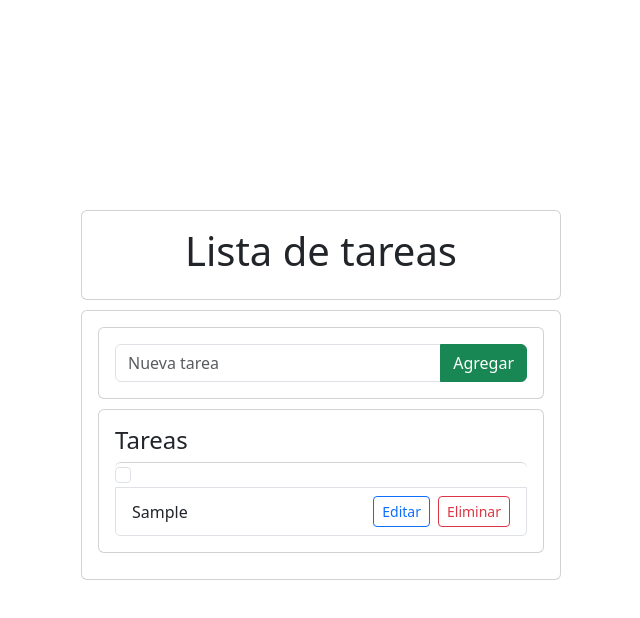
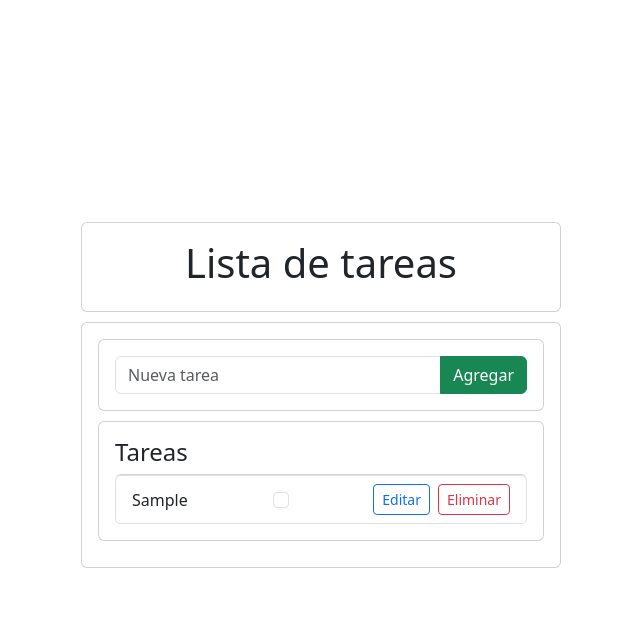
Before and after one commit to Fraklow/Lista-Tareas, a React (Vite) app: page / in a window 1280 px wide. Both pictures are taken after typing "Sample" into the empty fields and a click on the button "Agregar". Shown: the top 618 px of the page, without its empty margins (319-959 px from the left). Built offline with nearby package versions, Linux system fonts and the light colour scheme.

Commit message:
Corregir checkbox

```diff
--- a/src/App.jsx
+++ b/src/App.jsx
@@ -60,9 +60,9 @@ function App() {
         <Card>
           <h4>Tareas</h4>
           <ListGroup>
-            <Form.Check type="checkbox"/>
             {tareas.map((t, index) => (
               <ListGroup.Item key={index} className="d-flex justify-content-between align-items-center">{t}
+                <Form.Check type="checkbox"/>
                 <div>
                   <Button
                     variant="outline-primary"
```
